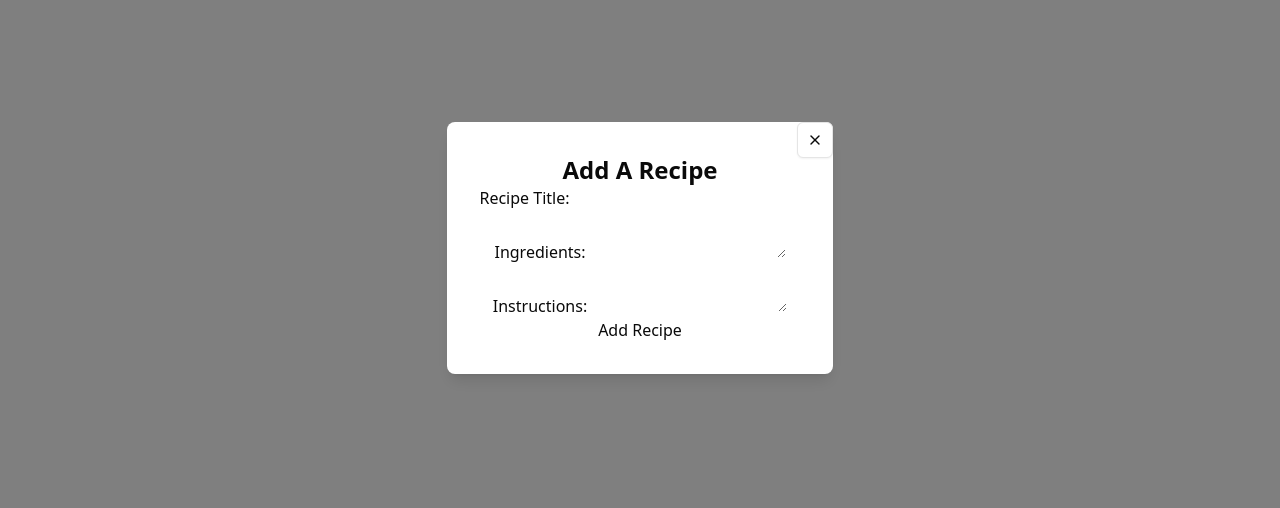
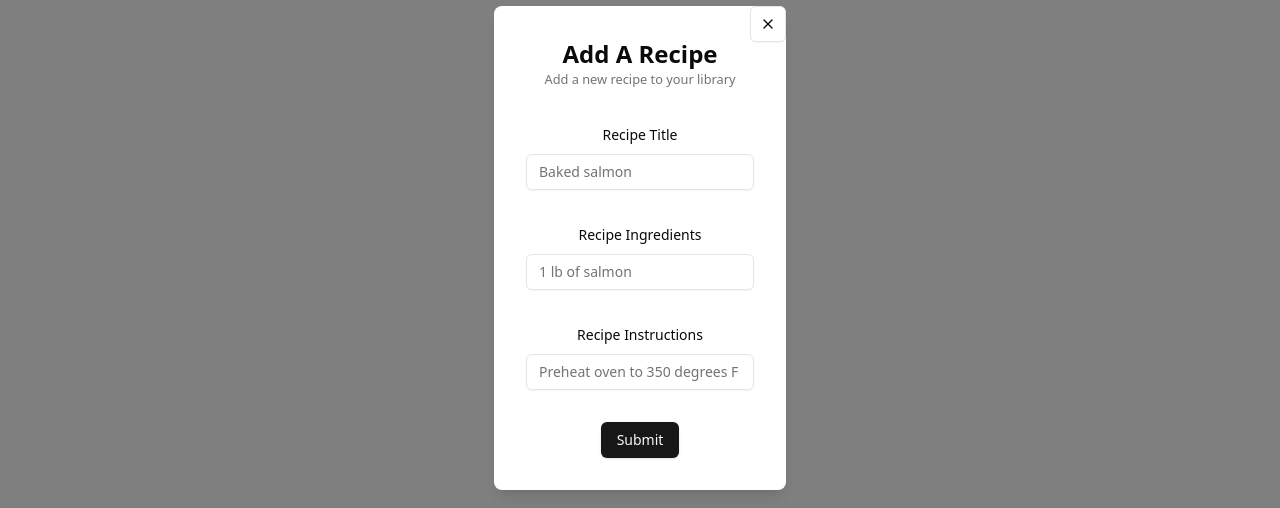
Before and after one commit to emmafattori/meal-planning, a Next.js app: page /recipes in a window 1280 px wide. Both pictures are taken after a click on the button "Add Recipe". Shown: the part 152-660 px from the top of the page. Built offline with nearby package versions, Linux system fonts and the light colour scheme; no server answers; the database is empty.

Commit message:
Implementing shadcn components for form

```diff
--- a/src/components/modal/modal.tsx
+++ b/src/components/modal/modal.tsx
@@ -3,6 +3,19 @@
 import { useState } from "react";
 import { Button } from "@/components/ui/button"
 import { X } from "lucide-react";
+import { z } from "zod";
+import { useForm } from "react-hook-form"
+import { zodResolver } from "@hookform/resolvers/zod"
+import {
+  Form,
+  FormControl,
+  FormDescription,
+  FormField,
+  FormItem,
+  FormLabel,
+  FormMessage,
+} from "@/components/ui/form"
+import { Input } from "@/components/ui/input"
 
 
 export interface ModalProps {
@@ -16,9 +29,26 @@
     const [instructions, setInstructions] = useState<string>('');
 
 
+    const formSchema = z.object({
+      recipeTitle: z.string().min(2).max(50),
+      recipeInstructions:z.array(z.string()),
+      recipeIngredients: z.array(z.string())
+    })
 
-const handleAddRecipe = async (e: React.FormEvent) => {
-    e.preventDefault();
+    const form = useForm<z.infer<typeof formSchema>>({
+      resolver: zodResolver(formSchema),
+      defaultValues: {
+        recipeTitle: "",
+        recipeInstructions: [],
+        recipeIngredients: [],
+      },
+    })
+
+    function onSubmit(values: z.infer<typeof formSchema>) {
+
+      console.log(values)
+    }
+    const handleAddRecipe = async (values: z.infer<typeof formSchema>) => {
 
       try {
         await addDoc(collection(db, 'recipes'), {
@@ -37,6 +67,8 @@
         alert('Error adding recipe.');
       }
       };
+
+
     return (
       <div className="fixed inset-0 bg-black bg-opacity-50 flex justify-center items-center">
         <div className="bg-white p-8 rounded-lg shadow-lg relative">
@@ -44,7 +76,7 @@
           <X />
         </Button>
           <h2 className="text-2xl font-bold">Add A Recipe</h2>
-          <form onSubmit={handleAddRecipe}>
+          {/* <form onSubmit={handleAddRecipe}>
           <div>
             <label htmlFor="title">Recipe Title:</label>
             <input
@@ -77,7 +109,49 @@
           </div>
           <button type="submit">Add Recipe</button>
 
+        </form> */}
+            <Form {...form}>
+      <form onSubmit={form.handleSubmit(onSubmit)} className="space-y-8">
+        <FormField
+          control={form.control}
+          name="recipeTitle"
+          render={({ field }) => (
+            <>
+              <FormDescription>
+                Add a new recipe to your library
+              </FormDescription>
+              <FormItem>
+              <FormLabel>Recipe Title</FormLabel>
+              <FormControl>
+                <Input placeholder="Baked salmon" {...field} />
+              </FormControl>
+
+              <FormMessage />
+            </FormItem>
+            <FormItem>
+              <FormLabel>Recipe Ingredients</FormLabel>
+              <FormControl>
+                <Input placeholder="1 lb of salmon" {...field} />
+              </FormControl>
+
+              <FormMessage />
+            </FormItem>
+            <FormItem>
+              <FormLabel>Recipe Instructions</FormLabel>
+              <FormControl>
+                <Input placeholder="Preheat oven to 350 degrees F" {...field} />
+              </FormControl>
+
+              <FormMessage />
+            </FormItem>
+            </>
+
+
+          )}
+        />
+        <Button type="submit">Submit</Button>
       </form>
+    </Form>
       </div>
       </div>
     );
--- /dev/null
+++ b/src/components/ui/form.tsx
@@ -0,0 +1,178 @@
+"use client"
+
+import * as React from "react"
+import * as LabelPrimitive from "@radix-ui/react-label"
+import { Slot } from "@radix-ui/react-slot"
+import {
+  Controller,
+  FormProvider,
+  useFormContext,
+  type ControllerProps,
+  type FieldPath,
+  type FieldValues,
+} from "react-hook-form"
+
+import { cn } from "@/lib/utils"
+import { Label } from "@/components/ui/label"
+
+const Form = FormProvider
+
+type FormFieldContextValue<
+  TFieldValues extends FieldValues = FieldValues,
+  TName extends FieldPath<TFieldValues> = FieldPath<TFieldValues>
+> = {
+  name: TName
+}
+
+const FormFieldContext = React.createContext<FormFieldContextValue>(
+  {} as FormFieldContextValue
+)
+
+const FormField = <
+  TFieldValues extends FieldValues = FieldValues,
+  TName extends FieldPath<TFieldValues> = FieldPath<TFieldValues>
+>({
+  ...props
+}: ControllerProps<TFieldValues, TName>) => {
+  return (
+    <FormFieldContext.Provider value={{ name: props.name }}>
+      <Controller {...props} />
+    </FormFieldContext.Provider>
+  )
+}
+
+const useFormField = () => {
+  const fieldContext = React.useContext(FormFieldContext)
+  const itemContext = React.useContext(FormItemContext)
+  const { getFieldState, formState } = useFormContext()
+
+  const fieldState = getFieldState(fieldContext.name, formState)
+
+  if (!fieldContext) {
+    throw new Error("useFormField should be used within <FormField>")
+  }
+
+  const { id } = itemContext
+
+  return {
+    id,
+    name: fieldContext.name,
+    formItemId: `${id}-form-item`,
+    formDescriptionId: `${id}-form-item-description`,
+    formMessageId: `${id}-form-item-message`,
+    ...fieldState,
+  }
+}
+
+type FormItemContextValue = {
+  id: string
+}
+
+const FormItemContext = React.createContext<FormItemContextValue>(
+  {} as FormItemContextValue
+)
+
+const FormItem = React.forwardRef<
+  HTMLDivElement,
+  React.HTMLAttributes<HTMLDivElement>
+>(({ className, ...props }, ref) => {
+  const id = React.useId()
+
+  return (
+    <FormItemContext.Provider value={{ id }}>
+      <div ref={ref} className={cn("space-y-2", className)} {...props} />
+    </FormItemContext.Provider>
+  )
+})
+FormItem.displayName = "FormItem"
+
+const FormLabel = React.forwardRef<
+  React.ElementRef<typeof LabelPrimitive.Root>,
+  React.ComponentPropsWithoutRef<typeof LabelPrimitive.Root>
+>(({ className, ...props }, ref) => {
+  const { error, formItemId } = useFormField()
+
+  return (
+    <Label
+      ref={ref}
+      className={cn(error && "text-destructive", className)}
+      htmlFor={formItemId}
+      {...props}
+    />
+  )
+})
+FormLabel.displayName = "FormLabel"
+
+const FormControl = React.forwardRef<
+  React.ElementRef<typeof Slot>,
+  React.ComponentPropsWithoutRef<typeof Slot>
+>(({ ...props }, ref) => {
+  const { error, formItemId, formDescriptionId, formMessageId } = useFormField()
+
+  return (
+    <Slot
+      ref={ref}
+      id={formItemId}
+      aria-describedby={
+        !error
+          ? `${formDescriptionId}`
+          : `${formDescriptionId} ${formMessageId}`
+      }
+      aria-invalid={!!error}
+      {...props}
+    />
+  )
+})
+FormControl.displayName = "FormControl"
+
+const FormDescription = React.forwardRef<
+  HTMLParagraphElement,
+  React.HTMLAttributes<HTMLParagraphElement>
+>(({ className, ...props }, ref) => {
+  const { formDescriptionId } = useFormField()
+
+  return (
+    <p
+      ref={ref}
+      id={formDescriptionId}
+      className={cn("text-[0.8rem] text-muted-foreground", className)}
+      {...props}
+    />
+  )
+})
+FormDescription.displayName = "FormDescription"
+
+const FormMessage = React.forwardRef<
+  HTMLParagraphElement,
+  React.HTMLAttributes<HTMLParagraphElement>
+>(({ className, children, ...props }, ref) => {
+  const { error, formMessageId } = useFormField()
+  const body = error ? String(error?.message ?? "") : children
+
+  if (!body) {
+    return null
+  }
+
+  return (
+    <p
+      ref={ref}
+      id={formMessageId}
+      className={cn("text-[0.8rem] font-medium text-destructive", className)}
+      {...props}
+    >
+      {body}
+    </p>
+  )
+})
+FormMessage.displayName = "FormMessage"
+
+export {
+  useFormField,
+  Form,
+  FormItem,
+  FormLabel,
+  FormControl,
+  FormDescription,
+  FormMessage,
+  FormField,
+}
--- /dev/null
+++ b/src/components/ui/input.tsx
@@ -0,0 +1,22 @@
+import * as React from "react"
+
+import { cn } from "@/lib/utils"
+
+const Input = React.forwardRef<HTMLInputElement, React.ComponentProps<"input">>(
+  ({ className, type, ...props }, ref) => {
+    return (
+      <input
+        type={type}
+        className={cn(
+          "flex h-9 w-full rounded-md border border-input bg-transparent px-3 py-1 text-base shadow-sm transition-colors file:border-0 file:bg-transparent file:text-sm file:font-medium file:text-foreground placeholder:text-muted-foreground focus-visible:outline-none focus-visible:ring-1 focus-visible:ring-ring disabled:cursor-not-allowed disabled:opacity-50 md:text-sm",
+          className
+        )}
+        ref={ref}
+        {...props}
+      />
+    )
+  }
+)
+Input.displayName = "Input"
+
+export { Input }
--- /dev/null
+++ b/src/components/ui/label.tsx
@@ -0,0 +1,26 @@
+"use client"
+
+import * as React from "react"
+import * as LabelPrimitive from "@radix-ui/react-label"
+import { cva, type VariantProps } from "class-variance-authority"
+
+import { cn } from "@/lib/utils"
+
+const labelVariants = cva(
+  "text-sm font-medium leading-none peer-disabled:cursor-not-allowed peer-disabled:opacity-70"
+)
+
+const Label = React.forwardRef<
+  React.ElementRef<typeof LabelPrimitive.Root>,
+  React.ComponentPropsWithoutRef<typeof LabelPrimitive.Root> &
+    VariantProps<typeof labelVariants>
+>(({ className, ...props }, ref) => (
+  <LabelPrimitive.Root
+    ref={ref}
+    className={cn(labelVariants(), className)}
+    {...props}
+  />
+))
+Label.displayName = LabelPrimitive.Root.displayName
+
+export { Label }
```
Also changed, not shown: package.json (+6 -2 lines), 1 other file (tests, documents, lock files or other folders). Lines whose indentation alone changed are shown as unchanged.
